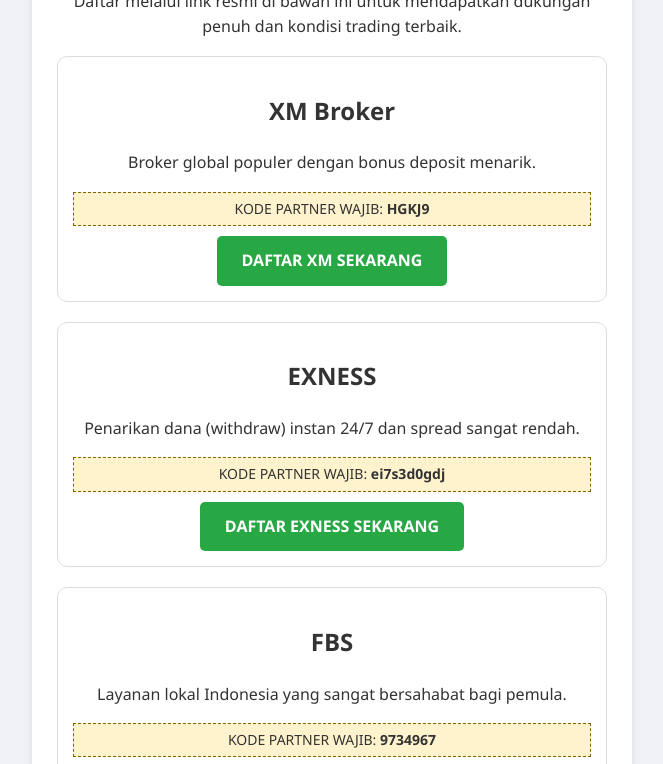
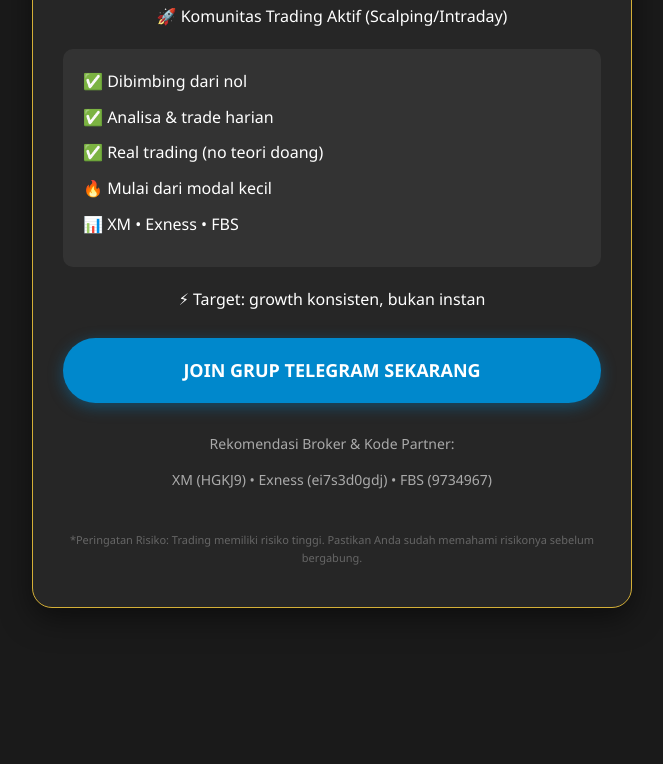
Before and after one commit to Sharkman8/broker-terpercaya, a plain HTML site: page index.html in a window 1280 px wide. Shown: the part 127-891 px from the top of the page, without its empty margins (308-971 px from the left). After the commit the page ends 800 px from the top, so only its background shows below. Drawn offline with Linux system fonts and the light colour scheme.

Commit message:
Update index.html

```diff
--- a/index.html
+++ b/index.html
@@ -3,48 +3,43 @@
 <head>
     <meta charset="UTF-8">
     <meta name="viewport" content="width=device-width, initial-scale=1.0">
-    <title>Daftar Broker Forex Terbaik & Terpercaya 2024</title>
+    <title>AHOY FX - Komunitas Trading Aktif</title>
     <style>
-        body { font-family: 'Segoe UI', Tahoma, Geneva, Verdana, sans-serif; line-height: 1.6; color: #333; max-width: 600px; margin: 0 auto; padding: 20px; background-color: #f0f2f5; }
-        .container { background: #fff; padding: 25px; border-radius: 15px; box-shadow: 0 4px 10px rgba(0,0,0,0.1); }
-        h1 { color: #1a73e8; font-size: 24px; text-align: center; }
-        .broker-card { border: 1px solid #ddd; padding: 15px; margin-bottom: 20px; border-radius: 10px; text-align: center; }
-        .btn { display: inline-block; background: #28a745; color: white; padding: 12px 25px; text-decoration: none; border-radius: 5px; font-weight: bold; margin-top: 10px; }
-        .code-box { background: #fff3cd; border: 1px dashed #856404; padding: 5px; margin-top: 10px; font-size: 14px; }
-        .footer { font-size: 12px; color: #777; text-align: center; margin-top: 30px; }
+        body { font-family: 'Segoe UI', Tahoma, Geneva, Verdana, sans-serif; line-height: 1.6; color: #fff; max-width: 600px; margin: 0 auto; padding: 20px; background-color: #1a1a1a; }
+        .container { background: #262626; padding: 30px; border-radius: 20px; box-shadow: 0 10px 30px rgba(0,0,0,0.5); text-align: center; border: 1px solid #d4af37; }
+        .logo { width: 120px; border-radius: 50%; margin-bottom: 20px; border: 2px solid #d4af37; }
+        h1 { color: #d4af37; font-size: 28px; margin-bottom: 10px; }
+        .feature-list { text-align: left; background: #333; padding: 20px; border-radius: 10px; margin: 20px 0; }
+        .feature-item { margin-bottom: 10px; display: flex; align-items: center; }
+        .btn-tg { display: block; background: #0088cc; color: white; padding: 18px; text-decoration: none; border-radius: 50px; font-weight: bold; font-size: 18px; margin-top: 25px; box-shadow: 0 4px 15px rgba(0,136,204,0.4); }
+        .broker-info { margin-top: 30px; font-size: 14px; color: #aaa; }
+        .footer { font-size: 11px; color: #666; margin-top: 40px; }
     </style>
 </head>
 <body>
     <div class="container">
-        <h1>Pilihan Broker Forex Resmi</h1>
-        <p style="text-align: center;">Daftar melalui link resmi di bawah ini untuk mendapatkan dukungan penuh dan kondisi trading terbaik.</p>
+        <h1>AHOY FX</h1>
+        <p>🚀 Komunitas Trading Aktif (Scalping/Intraday)</p>
 
-        <!-- XM -->
-        <div class="broker-card">
-            <h2>XM Broker</h2>
-            <p>Broker global populer dengan bonus deposit menarik.</p>
-            <div class="code-box">KODE PARTNER WAJIB: <strong>HGKJ9</strong></div>
-            <a href="https://affs.click/rt1jv" class="btn">DAFTAR XM SEKARANG</a>
+        <div class="feature-list">
+            <div class="feature-item">✅ Dibimbing dari nol</div>
+            <div class="feature-item">✅ Analisa & trade harian</div>
+            <div class="feature-item">✅ Real trading (no teori doang)</div>
+            <div class="feature-item">🔥 Mulai dari modal kecil</div>
+            <div class="feature-item">📊 XM • Exness • FBS</div>
         </div>
 
-        <!-- EXNESS -->
-        <div class="broker-card">
-            <h2>EXNESS</h2>
-            <p>Penarikan dana (withdraw) instan 24/7 dan spread sangat rendah.</p>
-            <div class="code-box">KODE PARTNER WAJIB: <strong>ei7s3d0gdj</strong></div>
-            <a href="https://one.exnessonelink.com/a/ei7s3d0gdj" class="btn">DAFTAR EXNESS SEKARANG</a>
-        </div>
+        <p>⚡ Target: growth konsisten, bukan instan</p>
 
-        <!-- FBS -->
-        <div class="broker-card">
-            <h2>FBS</h2>
-            <p>Layanan lokal Indonesia yang sangat bersahabat bagi pemula.</p>
-            <div class="code-box">KODE PARTNER WAJIB: <strong>9734967</strong></div>
-            <a href="https://fbs.partners/?ibl=9192&ibp=9734967" class="btn">DAFTAR FBS SEKARANG</a>
+        <a href="https://t.me/ahoyfx" class="btn-tg">JOIN GRUP TELEGRAM SEKARANG</a>
+
+        <div class="broker-info">
+            <p>Rekomendasi Broker & Kode Partner:</p>
+            <p>XM (HGKJ9) • Exness (ei7s3d0gdj) • FBS (9734967)</p>
         </div>
 
         <div class="footer">
-            <p>*Peringatan Risiko: Trading Forex melibatkan risiko tinggi terhadap modal Anda.</p>
+            <p>*Peringatan Risiko: Trading memiliki risiko tinggi. Pastikan Anda sudah memahami risikonya sebelum bergabung.</p>
         </div>
     </div>
 </body>
```
